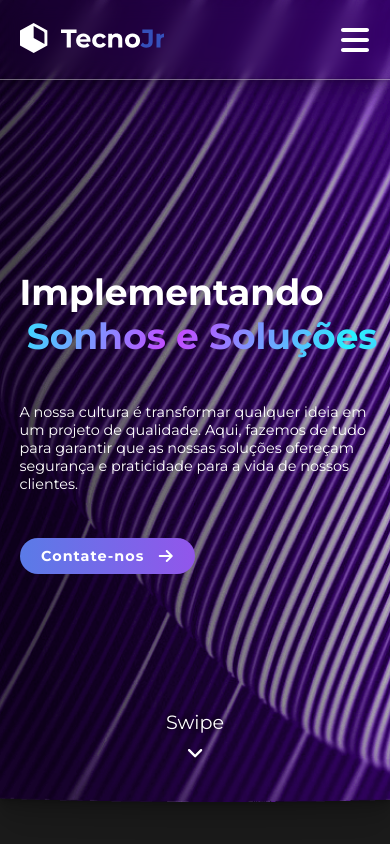
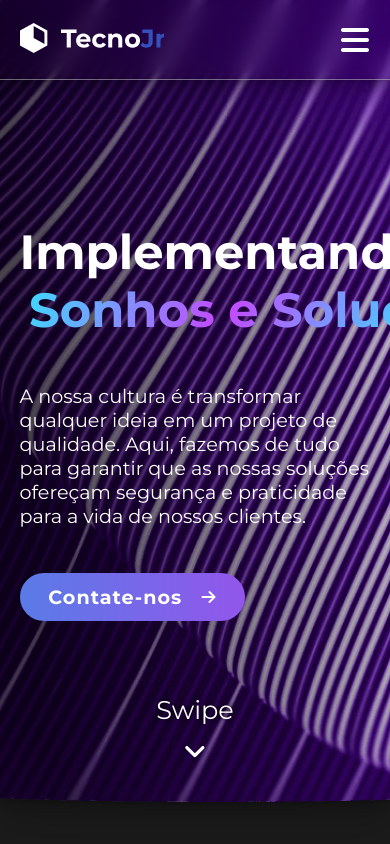
Before and after one commit to igorroc/tecno-site-2.0, a React (Vite) app: page / in a window 390 px wide. Shown: the top 844 px of the page. Built offline with nearby package versions, Linux system fonts and the light colour scheme.

Commit message:
fix: Remover fonte pequena no mobile

```diff
--- a/src/components/WrapperMainContent/styles.ts
+++ b/src/components/WrapperMainContent/styles.ts
@@ -23,8 +23,4 @@ export const WrapperContent = styled("div", {
 		fontSize: "1.2em",
 		maxWidth: "500px",
 	},
-
-	"@small": {
-		fontSize: "12px",
-	},
 })
```
